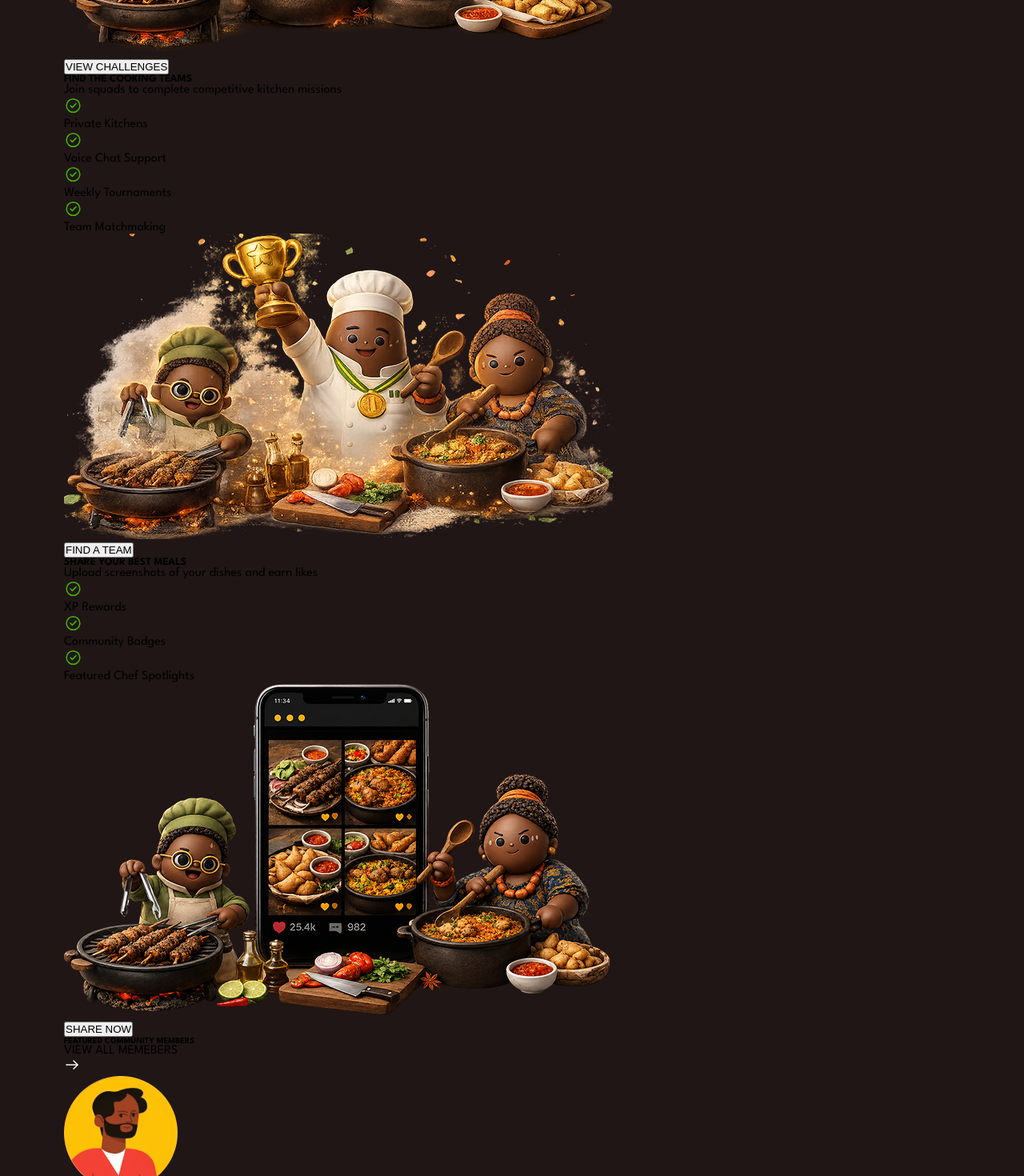
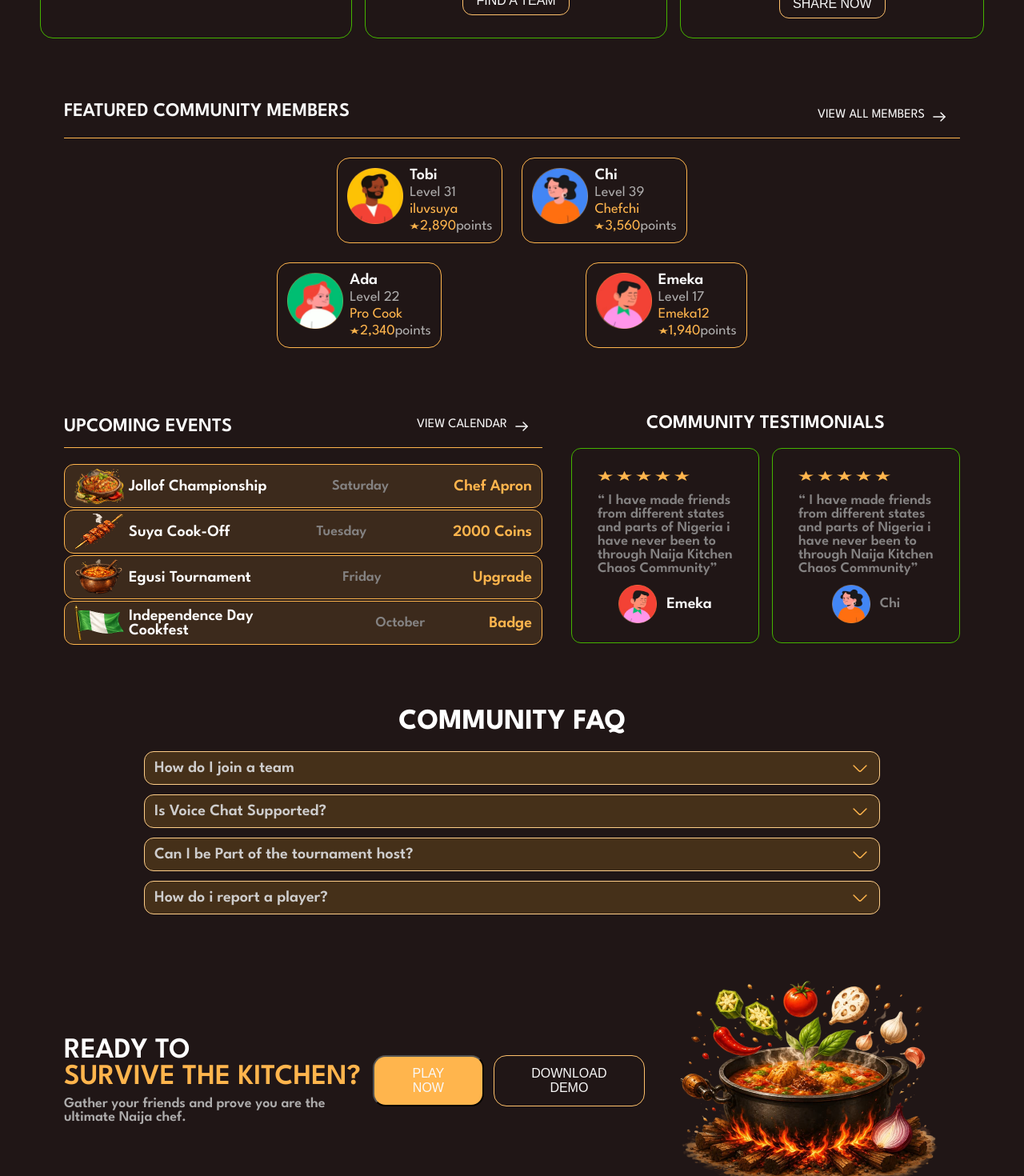
Before and after one commit to BambiReborn/Naija-Kitchen-Chaos-Build-SZN, a React (Vite) app: page /community in a window 1280 px wide. Shown: the part 1760-3230 px from the top of the page at 80% size. Built offline with nearby package versions, Linux system fonts and the light colour scheme.

Commit message:
Complete Community page, all styling done

```diff
--- a/src/components/Community/CommunityCards.tsx
+++ b/src/components/Community/CommunityCards.tsx
@@ -40,7 +40,7 @@ function CommunityCards () {
                         </div>
                     </div>
 
-                    <div className="communityCardImage">
+                    <div className="communityCardImage cardOne">
                         <img src={CardOne} alt="cardOneImage" />
                     </div>
 
@@ -79,7 +79,7 @@ function CommunityCards () {
                         </div>
                     </div>
 
-                    <div className="communityCardImage two">
+                    <div className="communityCardImage cardTwo">
                         <img src={CardTwo} alt="cardTwoImage" />
                     </div>
 
@@ -114,7 +114,7 @@ function CommunityCards () {
                         </div>
                     </div>
 
-                    <div className="communityCardImage three">
+                    <div className="communityCardImage cardThree">
                         <img src={CardThree} alt="cardThreeImage" />
                     </div>
 
--- a/src/components/Community/CommunityFAQ.tsx
+++ b/src/components/Community/CommunityFAQ.tsx
@@ -2,7 +2,7 @@ import ArrowIcon from '../../assets/community/arrow-down.svg'
 
 function CommunityFAQ () {
     return (
-        <section className="communityquestion">
+        <section className="communityQuestion">
             <h3 className="questionHeading">COMMUNITY FAQ</h3>
 
             <div className="questionList">
--- a/src/components/Community/CommunityKitchen.tsx
+++ b/src/components/Community/CommunityKitchen.tsx
@@ -3,14 +3,17 @@ import Food from '../../assets/community/cta-image.png'
 function CommunityKitchen () {
     return (
         <section className="kitchen">
-            <div className="kitchenTextCont">
-                <h4 className="kitchenHeading">READY TO <span className="yellow">SURVIVE THE KITCHEN?</span></h4>
+            <div className="kitchenTextButton">
+                <div className="kitchenTextCont">
+                <h4 className="kitchenHeading">READY TO <br /><span className="yellow">SURVIVE THE KITCHEN?</span></h4>
                 <p className="kitchenText">Gather your friends and prove you are the ultimate Naija chef.</p>
             </div>
 
             <div className="kitchenButtonCont">
                 <button className="primaryButton">PLAY NOW</button>
                 <button className="secondaryButton">DOWNLOAD DEMO</button>
+            </div>
+
             </div>
 
             <img src={Food} alt="foodImage" />
--- a/src/components/Community/CommunityMembers.tsx
+++ b/src/components/Community/CommunityMembers.tsx
@@ -1,8 +1,8 @@
 import ArrowImg from '../../assets/community/arrow-right.svg'
 import StarIcon from '../../assets/community/star-icon.svg'
 import TobiImg from '../../assets/community/member-card-one.png'
-import ChiImg from '../../assets/community/card-two.png'
-import AdaImg from '../../assets/community/card-three.png'
+import ChiImg from '../../assets/community/member-card-two.png'
+import AdaImg from '../../assets/community/member-card-three.png'
 import EmekaImg from '../../assets/community/member-card-four.png'
 
 function CommunityMembers () {
@@ -11,7 +11,7 @@ function CommunityMembers () {
             <div className="membersHeadline">
                 <h6 className="membersHeading">FEATURED COMMUNITY MEMBERS</h6>
                 <div className="membersTextCont">
-                    <p className="membersText">VIEW ALL MEMEBERS</p>
+                    <p className="membersText">VIEW ALL MEMBERS</p>
                     <img src={ArrowImg} alt="arrowImage" />
                 </div>
             </div>
--- a/src/components/Community/CommunityNews.tsx
+++ b/src/components/Community/CommunityNews.tsx
@@ -71,9 +71,10 @@ function CommunityNews () {
                             <img src={Star} alt="starIcon" />
                             <img src={Star} alt="starIcon" />
                         </div>
+                        <p className="testimonialText">“ I have made friends from different states and parts of Nigeria i have never  been to through Naija Kitchen Chaos Community”</p>
                         <div className="profilewithText">
-                            <p className="testimonialText">“ I have made friends from different states and parts of Nigeria i have never  been to through Naija Kitchen Chaos Community”</p>
                             <img src={Emeka} alt="emekaProfileImage" />
+                            <p className="profileText">Emeka</p>
                         </div>
                     </div>
 
@@ -85,9 +86,10 @@ function CommunityNews () {
                             <img src={Star} alt="starIcon" />
                             <img src={Star} alt="starIcon" />
                         </div>
+                        <p className="testimonialText">“ I have made friends from different states and parts of Nigeria i have never  been to through Naija Kitchen Chaos Community”</p>
                         <div className="profilewithText">
-                            <p className="testimonialText">“Finally! A Nigerian game that celebrates our food culture. The weekly cooking battles are addictive, i  can’t get enough”</p>
                             <img src={Chi} alt="chiProfileImage" />
+                            <p className="testimonialText">Chi</p>
                         </div>
                     </div>
                 </div>
--- a/src/styles/Community.css
+++ b/src/styles/Community.css
@@ -176,3 +176,496 @@ span {
     max-width: 154px;
     max-height: 135px;
 }
+
+/* Card section */
+.communityCardLists {
+    display: flex;
+    justify-content: center;
+    padding-top: 80px;
+}
+
+.communityCardCont {
+    display: flex;
+    flex-direction: row;
+    gap: 16px;
+    justify-content: center;
+    align-items: center;
+}
+
+.communityCard {
+    display: flex;
+    flex-direction: column;
+    padding: 28px 24px;
+    border: 1px solid #45B400;
+    border-radius: 16px;
+    gap: 12px;
+    width: 100%;
+    max-width: 390px;
+    height: 421px;
+    align-items: center;
+}
+
+.communityCardTextCont {
+    display: flex;
+    flex-direction: column;
+    gap: 4px;
+    justify-content: center;
+    align-items: center;
+}
+
+.communityCardHeading {
+    font-size: 20px;
+    font-weight: 600;
+    align-self: center;
+    color: white;
+}
+
+.communityCardText {
+    font-size: 16px;
+    font-weight: 400;
+    align-self: center;
+    color: #ADACAC;
+}
+
+.communityCardItems {
+    display: flex;
+    flex-direction: column;
+    gap: 4px;
+    justify-content: center;
+}
+
+.cardItemTop {
+    display: flex;
+    flex-direction: row;
+    gap: 8px;
+    justify-content: center;
+}
+
+.cardItem {
+    display: flex;
+    flex-direction: row;
+    gap: 4px;
+    justify-content: center;
+    align-items: center;
+}
+
+.cardItem img {
+    max-width: 24px;
+    max-height: 24px;
+}
+
+.cardItemText {
+    font-weight: 400;
+    font-size: 14px;
+    color: #ADACAC;
+}
+
+.cardItemBottom {
+    display: flex;
+    flex-direction: row;
+    gap: 8px;
+    justify-content: center;
+}
+
+.communityCardImage img {
+    object-fit: contain;
+}
+
+.cardOne img {
+    max-width: 343px;
+    max-height: 162px;
+}
+
+.tertiaryButton {
+    border-radius: 12px;
+    padding: 8px 16px;
+    border: 1px solid #FFC16B;
+    font-weight: 400;
+    font-size: 16px;
+    color: #F9F9F9;
+    width: fit-content;
+    background-color: #201616;
+}
+
+.cardTwo img {
+    max-width: 343px;
+    max-height: 183px;
+}
+
+.cardThree img {
+    max-width: 343px;
+    max-height: 202px;
+}
+
+
+/* Community Members */
+.communityMembers {
+    padding-top: 80px;
+    display: flex;
+    flex-direction: column;
+    gap: 24px;
+}
+
+.membersHeadline {
+    display: flex;
+    flex-direction: row;
+    justify-content: space-between;
+    border-bottom: 0.5px solid #FFB54D;
+    padding-bottom: 8px;
+}
+
+.membersHeading {
+    font-weight: 600;
+    font-size: 24px;
+    color: #F9F9F9;
+}
+
+.membersTextCont {
+    display: flex;
+    flex-direction: row;
+    gap: 8px;
+    padding: 8px 16px;
+}
+
+.membersText {
+    color: #F9F9F9;
+    font-weight: 400;
+    font-size: 16px;
+}
+
+.membersTextCont img {
+    width: 20px;
+    height: 20px;
+}
+
+.membersCardCont {
+    display: flex;
+    flex-direction: column;
+    gap: 24px;
+    justify-content: center;
+    align-items: center;
+}
+
+.membersCardTop {
+    display: flex;
+    flex-direction: row;
+    gap: 24px;
+    justify-content: center;
+    align-items: center;
+}
+
+.membersCard {
+    display: flex;
+    padding: 12px;
+    justify-content: flex-start;
+    flex-direction: row;
+    gap: 8px;
+    border: 0.5px solid #FFB54D;
+    border-radius: 16px;
+}
+
+.membersCard img {
+    width: 70px;
+    height: 70px;
+}
+
+.membersCardTextCont {
+    display: flex;
+    flex-direction: column;
+    gap: 4px;
+}
+
+.membersCardBold {
+    font-weight: 600;
+    font-size: 20px;
+    color: #F9F9F9;
+}
+
+.memberCardNorm {
+    font-weight: 400;
+    font-size: 18px;
+    color: #ADACAC;
+}
+
+.memberCardYellow {
+    font-weight: 400;
+    font-size: 18px;
+    color: #FFB54D;
+}
+
+.textWithStar {
+    display: flex;
+    flex-direction: row;
+    justify-content: flex-start;
+    align-items: center;
+}
+
+.textWithStar img {
+    width: 13px;
+    height: 13px;
+}
+
+.membersCardBottom {
+    display: flex;
+    flex-direction: row;
+    gap: 180px;
+    justify-content: center;
+    align-items: center;
+}
+
+/* Community News */
+.newsFeed {
+    display: flex;
+    flex-direction: row;
+    justify-content: space-between;
+    align-items: center;
+    padding-top: 80px;
+    padding-bottom: 80px;
+}
+
+.upcomingEvents {
+    display: flex;
+    flex-direction: column;
+    gap: 20px;
+}
+
+.eventsHeadline {
+    display: flex;
+    flex-direction: row;
+    justify-content: space-between;
+    border-bottom: 0.5px solid #FFB54D;
+    padding-bottom: 8px;
+    align-items: center;
+}
+
+.eventsHeading {
+    font-weight: 600;
+    font-size: 24px;
+    color: white;
+}
+
+.eventsTextCont {
+    display: flex;
+    flex-direction: row;
+    gap: 8px;
+    padding: 8px 16px;
+}
+
+.eventsText {
+    color: #F9F9F9;
+    font-weight: 400;
+    font-size: 16px;
+}
+
+.eventsTextCont img {
+    width: 20px;
+    height: 20px;
+}
+
+.eventsList {
+    display: flex;
+    flex-direction: column;
+    gap: 2px;
+    max-width: 598px;
+}
+
+.eventsCard {
+    display: flex;
+    flex-direction: row;
+    justify-content: space-between;
+    align-items: center;
+    padding: 4px 12px;
+    border-radius: 12px;
+    border: 0.5px solid #FFB54D;
+    background-color: #AA793333;
+    width: 100%;
+    gap: 80px;
+}
+
+.eventsCardMix {
+    display: flex;
+    flex-direction: row;
+    gap: 6px;
+    align-items: center;
+}
+
+.eventsCardMix img {
+    width: 62px;
+    height: 45px;
+}
+
+.cardMixText {
+    font-weight: 600;
+    font-size: 20px;
+    color: white;
+}
+
+.eventsCardText {
+    font-weight: 600;
+    font-size: 18px;
+    color: #848282;
+}
+
+.eventCardYellow {
+    font-weight: 600;
+    font-size: 20px;
+    color: #FFB54D;
+}
+
+.testimonials {
+    display: flex;
+    flex-direction: column;
+    gap: 20px;
+    align-items: center;
+}
+
+.testimonialCardCont {
+    display: flex;
+    flex-direction: row;
+    gap: 16px;
+}
+
+.testimonialCard {
+    display: flex;
+    flex-direction: column;
+    gap: 12px;
+    padding: 24px 32px;
+    border-radius: 12px;
+    border: 1px solid #45B400;
+    max-width: 235px;
+}
+
+.cardStars {
+    display: flex;
+    flex-direction: row;
+    gap: 4px;
+}
+
+.cardStars img {
+    width: 20px;
+    height: 20px;
+}
+
+.testimonialText {
+    font-weight: 600;
+    font-size: 18px;
+    color: #848282;
+}
+
+.profilewithText {
+    display: flex;
+    flex-direction: row;
+    gap: 12px;
+    justify-content: center;
+    align-items: center;
+}
+
+.profilewithText img {
+    width: 48px;
+    height: 48px;
+}
+
+.profileText {
+    font-weight: 600;
+    font-size: 20px;
+    color: #F9F9F9;
+}
+
+
+/* Community FAQ */
+.communityQuestion {
+    display: flex;
+    flex-direction: column;
+    align-items: center;
+    justify-content: center;
+    gap: 20px;
+}
+
+.questionHeading {
+    font-weight: 700;
+    font-size: 36px;
+    color: white;
+}
+
+.questionList {
+    display: flex;
+    flex-direction: column;
+    gap: 12px;
+    width: 100%;
+    max-width: 920px;
+}
+
+.questionCard {
+    width: 100%;
+    display: flex;
+    flex-direction: row;
+    justify-content: space-between;
+    align-items: center;
+    padding: 8px 12px;
+    background-color: #553C1AB2;
+    border-radius: 12px;
+    border: 1px solid #FFCE88;
+}
+
+.questionCard img {
+    width: 24px;
+    height: 24px;
+}
+
+.questionText {
+    font-weight: 600;
+    font-size: 20px;
+    color: #CECDCD;
+}
+
+
+/* CTA */
+.kitchen {
+    padding-top: 80px;
+    display: flex;
+    flex-direction: row;
+    justify-content: space-between;
+    align-items: center;
+}
+
+.kitchenTextButton {
+    display: flex;
+    flex-direction: row;
+    justify-content: space-between;
+    max-width: 726px;
+    align-items: center;
+}
+
+.kitchenTextCont {
+    display: flex;
+    flex-direction: column;
+    gap: 8px;
+    max-width: 386px;
+}
+
+.kitchenHeading {
+    font-weight: 600;
+    font-size: 36px;
+    color: white;
+}
+
+.yellow {
+    color: #FFB54D;
+}
+
+.kitchenText {
+    font-weight: 600;
+    font-size: 18px;
+    color: #ADACAC;
+}
+
+.kitchenButtonCont {
+    display: flex;
+    flex-direction: row;
+    gap: 12px;
+}
+
+.kitchen img {
+    max-width: 382px;
+    max-height: 255px;
+}
```
